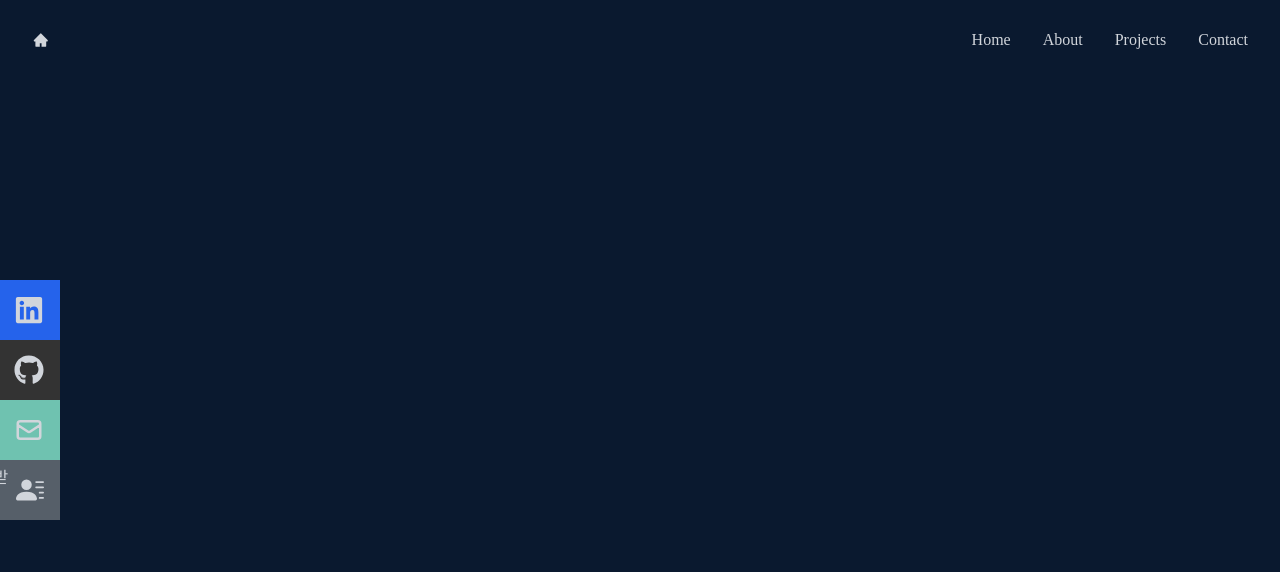
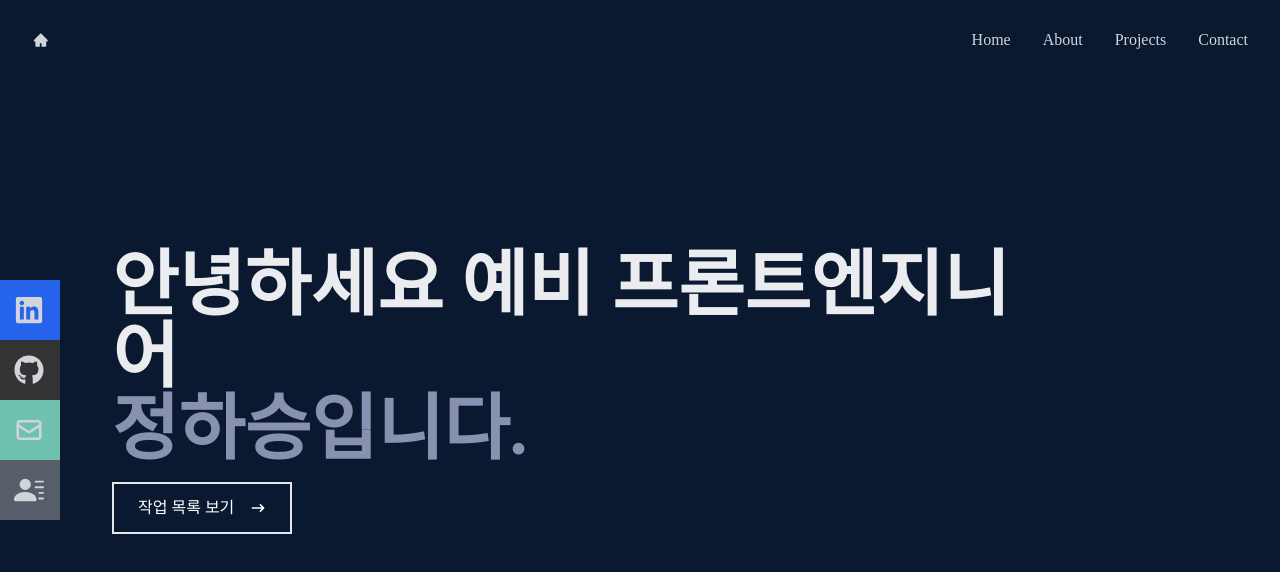
Before and after one commit to HA-SEUNG-JEONG/react-portfolio, a React (Create React App) app: page / in a window 1280 px wide. Shown: the top 572 px of the page. Built offline with nearby package versions, Linux system fonts and the light colour scheme.

Commit message:
Feat:홈페이지 작업

```diff
--- a/src/components/Home.jsx
+++ b/src/components/Home.jsx
@@ -1,7 +1,24 @@
-import NavBar from "./NavBar";
+import { HiArrowNarrowRight } from "react-icons/hi";
 
 const Home = () => {
-  return <div className=" w-full h-screen bg-[#0a192f]"></div>;
+  return (
+    <div name="home" className=" w-full h-screen bg-[#0a192f]">
+      <div className="max-w-[62.5rem] px-8 flex flex-col justify-center h-full ml-20">
+        <p className="font-bold sm:text-7xl text-[#ebecef]">
+          안녕하세요 예비 프론트엔지니어
+        </p>
+        <h1 className="font-bold sm:text-7xl text-[#8892b0]">정하승입니다.</h1>
+        <div>
+          <button className="text-white group border-2 px-6 py-3 my-4 flex items-center hover:bg-blue-500 hover:border-blue-500">
+            작업 목록 보기
+            <span className="group-hover:rotate-90 duration-300">
+              <HiArrowNarrowRight className="ml-4" />
+            </span>
+          </button>
+        </div>
+      </div>
+    </div>
+  );
 };
 
 export default Home;
--- a/src/components/SideBar.jsx
+++ b/src/components/SideBar.jsx
@@ -36,7 +36,7 @@ const SideBar = () => {
             href="/assets/정하승의 포트폴리오"
             download="/assets/정하승의 포트폴리오"
           >
-            이력서 다운받기 <BsFillPersonLinesFill size={30} />
+            이력서다운 <BsFillPersonLinesFill size={30} />
           </a>
         </li>
       </ul>
```
